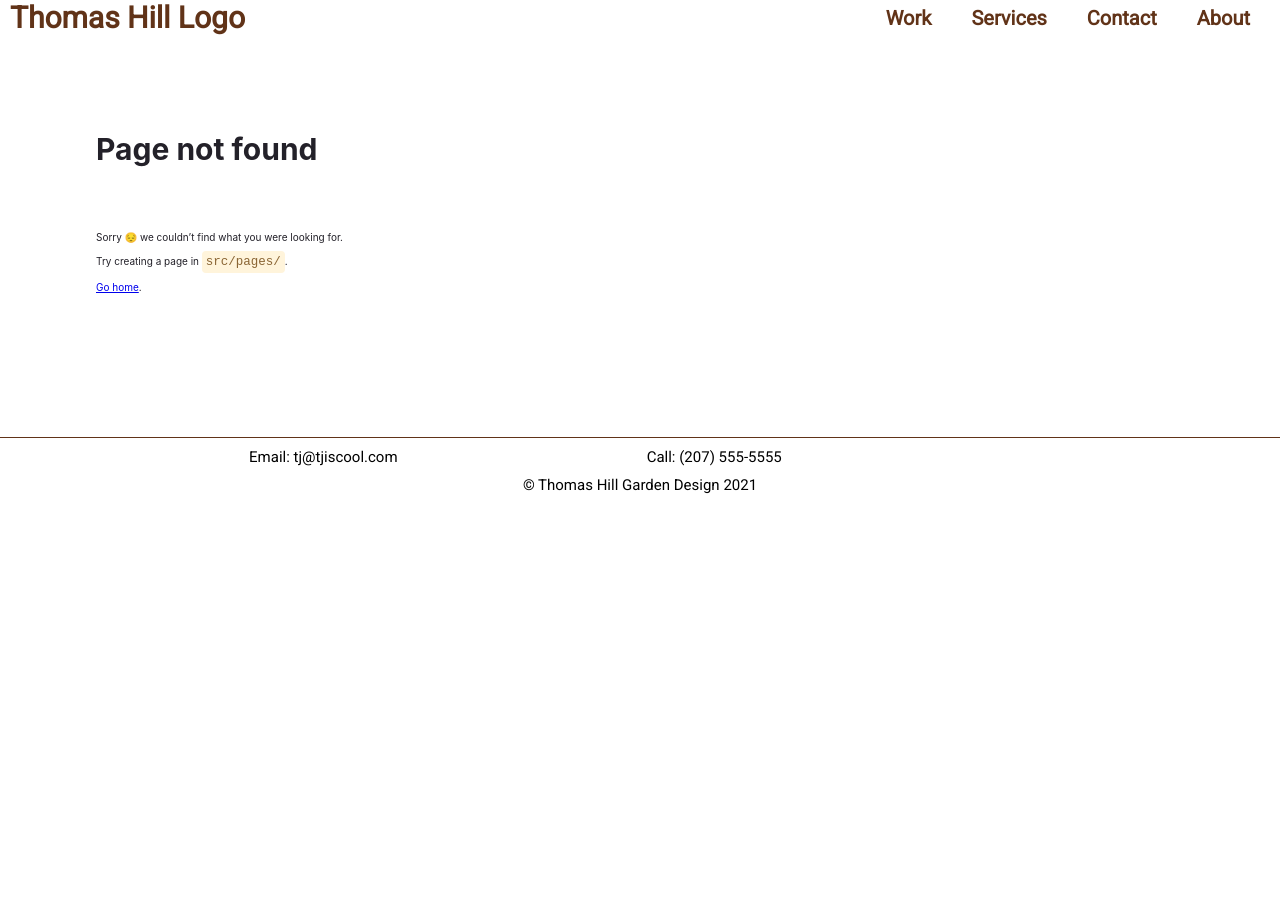
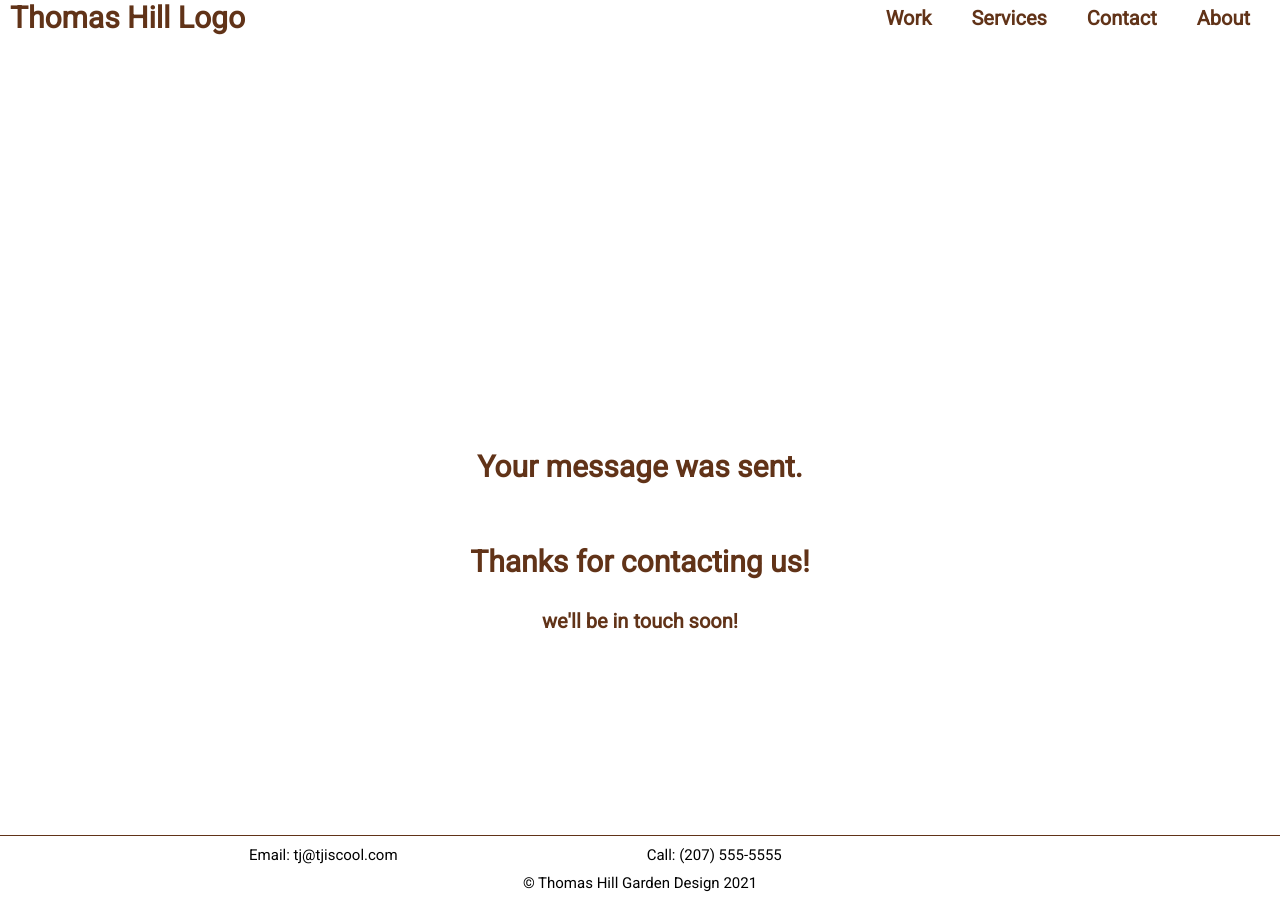
Before and after one commit to thejefwright/thomashill, a Gatsby site: page /thankYou in a window 1280 px wide. Before the commit this address had no page. Before the commit the page ends 800 px from the top, so only its background shows below. Built offline with nearby package versions, Linux system fonts and the light colour scheme; Gatsby itself is replaced by a stand-in of ours.

Commit message:
adding custom thank you page

```diff
--- a/src/pages/contact.js
+++ b/src/pages/contact.js
@@ -62,7 +62,7 @@ export default function ContactPage() {
         name="contact"
         method="POST"
         data-netlify="true"
-        action="/pages/about"
+        action="/thankYou"
       >
         <input type="hidden" name="form-name" value="contact" />
         <label htmlFor="name">Name: </label>
--- /dev/null
+++ b/src/pages/thankYou.js
@@ -0,0 +1,28 @@
+import React from 'react';
+import styled from 'styled-components';
+
+const ThanksStyles = styled.div`
+  height: 100vh;
+  width: 100%;
+  display: flex;
+  flex-direction: column;
+  align-items: center;
+  justify-content: flex-start;
+  padding: 0 3rem;
+  padding-top: 30%;
+  color: var(--primary);
+  h1 {
+    padding: 3rem;
+    text-align: center;
+  }
+`;
+
+export default function thankYouPage() {
+  return (
+    <ThanksStyles>
+      <h1>Your message was sent.</h1>
+      <h1> Thanks for contacting us!</h1>
+      <h2>we'll be in touch soon!</h2>
+    </ThanksStyles>
+  );
+}
```
